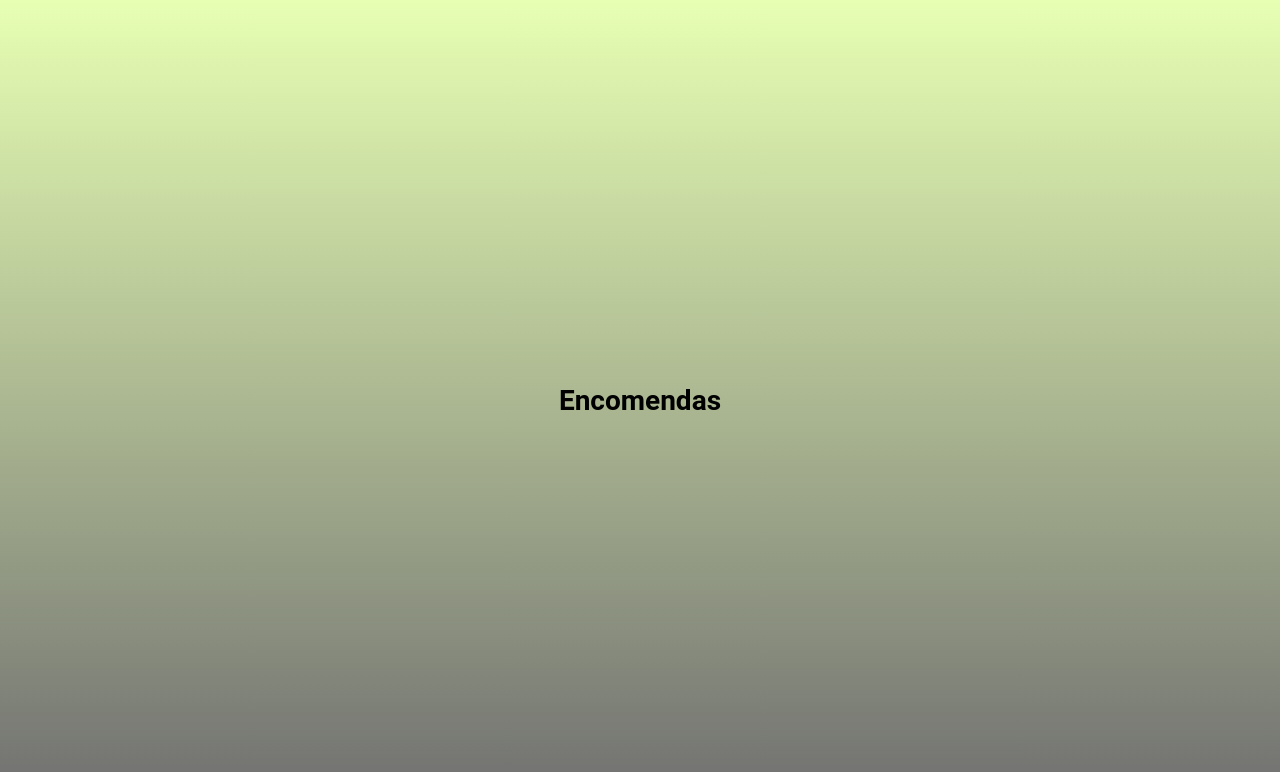
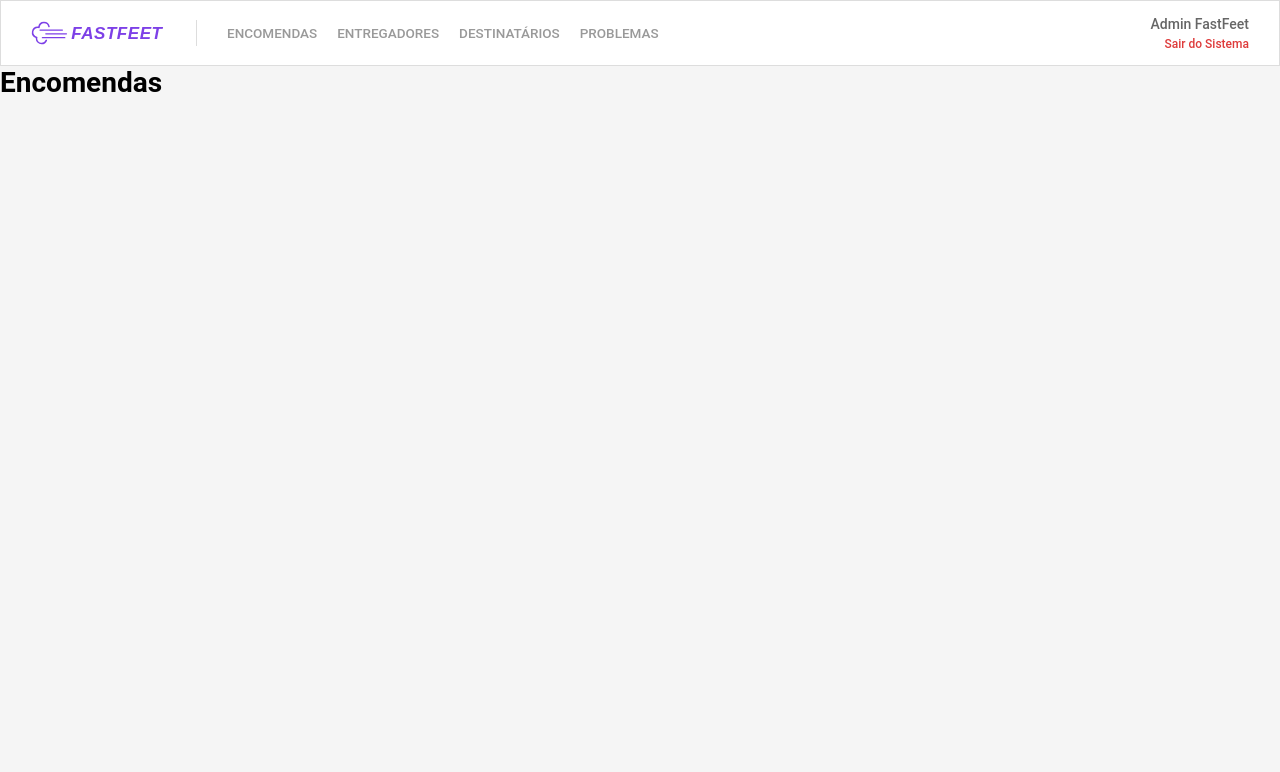
Before and after one commit to leosaglia/FastFeet, a React (Create React App) app in the folder frontend/: page /orders in a window 1280 px wide. Shown: the top 772 px of the page. Built offline with nearby package versions, Linux system fonts and the light colour scheme.

Commit message:
feat(frontend): Add header/nav style

```diff
--- /dev/null
+++ b/frontend/src/components/Header/index.js
@@ -0,0 +1,26 @@
+import React from 'react';
+import { Link } from 'react-router-dom';
+
+import { Container, Content } from './styles';
+
+import logo from '../../assets/logo-small.svg';
+
+export default function Header() {
+   return (
+      <Container>
+         <Content>
+            <nav>
+               <img src={logo} alt="FastFeet" />
+               <Link to="/orders">ENCOMENDAS</Link>
+               <Link to="/deliverymen">ENTREGADORES</Link>
+               <Link to="/recipients">DESTINATÁRIOS</Link>
+               <Link to="/problems">PROBLEMAS</Link>
+            </nav>
+            <aside>
+               <strong>Admin FastFeet</strong>
+               <button type="button">Sair do Sistema</button>
+            </aside>
+         </Content>
+      </Container>
+   );
+}
--- /dev/null
+++ b/frontend/src/components/Header/styles.js
@@ -0,0 +1,61 @@
+import styled from 'styled-components';
+
+export const Container = styled.div`
+   background: #fff;
+   padding: 0 30px;
+   border: 1px solid #ddd;
+`;
+
+export const Content = styled.header`
+   height: 64px;
+   padding: 15px 0;
+
+   display: flex;
+   align-items: center;
+   justify-content: space-between;
+
+   nav {
+      display: flex;
+      align-items: center;
+
+      img {
+         padding-right: 30px;
+         margin-right: 10px;
+         border-right: 1px solid #ddd;
+      }
+
+      a {
+         font-size: 13.5px;
+         color: #999;
+         margin-left: 20px;
+         font-weight: 500;
+
+         &:hover {
+            color: #444;
+         }
+      }
+   }
+
+   aside {
+      strong {
+         display: block;
+         font-size: 14px;
+         font-weight: 500;
+         color: #666;
+      }
+
+      button {
+         display: block;
+         margin-top: 5px;
+         margin-left: auto;
+         font-size: 12px;
+         font-weight: 500;
+         background: none;
+         color: #de3b3b;
+
+         &:hover {
+            color: #fd3b2f;
+         }
+      }
+   }
+`;
--- a/frontend/src/pages/DeliveryMen/index.js
+++ b/frontend/src/pages/DeliveryMen/index.js
@@ -0,0 +1,7 @@
+import React from 'react';
+
+// import { Container } from './styles';
+
+export default function DeliveryMen() {
+   return <h1>Entregadores</h1>;
+}
--- a/frontend/src/pages/Problems/index.js
+++ b/frontend/src/pages/Problems/index.js
@@ -0,0 +1,7 @@
+import React from 'react';
+
+// import { Container } from './styles';
+
+export default function Problems() {
+   return <h1>Problemas</h1>;
+}
--- a/frontend/src/pages/Recipients/index.js
+++ b/frontend/src/pages/Recipients/index.js
@@ -0,0 +1,7 @@
+import React from 'react';
+
+// import { Container } from './styles';
+
+export default function Recipients() {
+   return <h1>Destinatários</h1>;
+}
--- a/frontend/src/pages/_layouts/auth/index.js
+++ b/frontend/src/pages/_layouts/auth/index.js
@@ -1,10 +1,16 @@
 import React from 'react';
 import PropTypes from 'prop-types';
 
+import Header from '../../../components/Header';
 import { Wrapper } from './styles';
 
 export default function authLayout({ children }) {
-   return <Wrapper>{children} </Wrapper>;
+   return (
+      <Wrapper>
+         <Header />
+         {children}
+      </Wrapper>
+   );
 }
 
 authLayout.propTypes = {
--- a/frontend/src/pages/_layouts/auth/styles.js
+++ b/frontend/src/pages/_layouts/auth/styles.js
@@ -1,9 +1,6 @@
 import styled from 'styled-components';
 
 export const Wrapper = styled.div`
-   background: linear-gradient(to bottom, #e7ffb3, #707070);
+   background: #f5f5f5;
    height: 100%;
-   display: flex;
-   justify-content: center;
-   align-items: center;
 `;
--- a/frontend/src/pages/_layouts/default/styles.js
+++ b/frontend/src/pages/_layouts/default/styles.js
@@ -1,6 +1,6 @@
 import styled from 'styled-components';
 
 export const Wrapper = styled.div`
-   background: linear-gradient(to bottom, #ffc5c5, #ff4949);
+   background: #7d40e7;
    height: 100%;
 `;
```
Also changed, not shown: frontend/src/assets/logo-small.svg (added), frontend/src/assets/logo.PNG (added).
